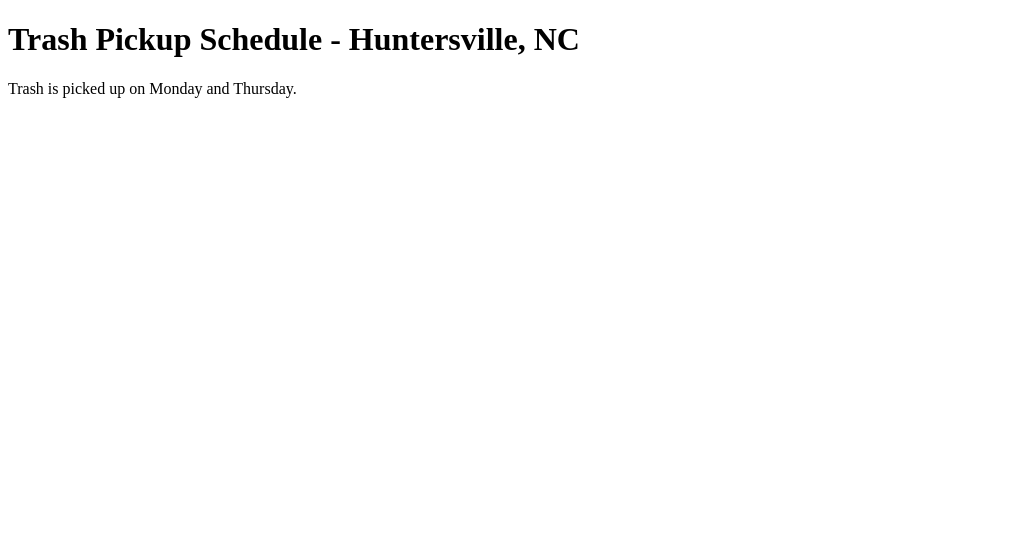
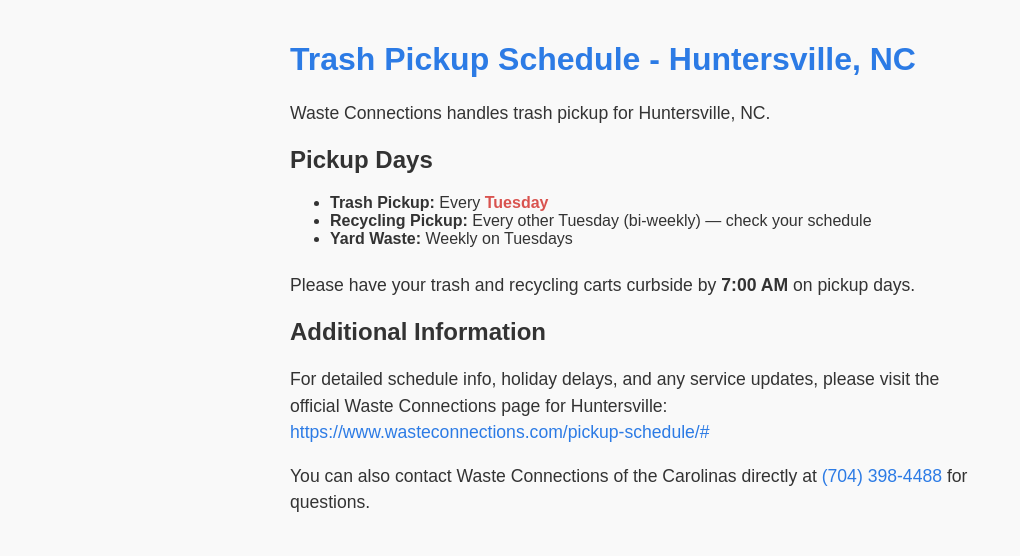
Before and after one commit to heltonbrian1274/trash-schedule-fixed, a plain HTML site: page cities/huntersville.html in a window 1280 px wide. Shown: the whole page, without its empty margins (0-1020 px from the left). Drawn offline with Linux system fonts and the light colour scheme.

Commit message:
Update huntersville.html

```diff
--- a/cities/huntersville.html
+++ b/cities/huntersville.html
@@ -1 +1,64 @@
-<!DOCTYPE html><html><head><title>Huntersville Trash Pickup</title></head><body><h1>Trash Pickup Schedule - Huntersville, NC</h1><p>Trash is picked up on Monday and Thursday.</p></body></html>
+<!DOCTYPE html>
+<html lang="en">
+<head>
+  <meta charset="UTF-8" />
+  <meta name="viewport" content="width=device-width, initial-scale=1" />
+  <title>Huntersville Trash Pickup Schedule</title>
+  <style>
+    body {
+      font-family: Arial, sans-serif;
+      padding: 20px;
+      max-width: 700px;
+      margin: auto;
+      background-color: #f9f9f9;
+      color: #333;
+    }
+    h1 {
+      color: #2c7be5;
+    }
+    p {
+      font-size: 1.1rem;
+      line-height: 1.5;
+    }
+    .important {
+      font-weight: bold;
+      color: #d9534f;
+    }
+    a {
+      color: #2c7be5;
+      text-decoration: none;
+    }
+    a:hover {
+      text-decoration: underline;
+    }
+    ul {
+      margin-top: 0.5rem;
+      margin-bottom: 1.5rem;
+    }
+  </style>
+</head>
+<body>
+  <h1>Trash Pickup Schedule - Huntersville, NC</h1>
+  <p>
+    Waste Connections handles trash pickup for Huntersville, NC.
+  </p>
+  <h2>Pickup Days</h2>
+  <ul>
+    <li><strong>Trash Pickup:</strong> Every <span class="important">Tuesday</span></li>
+    <li><strong>Recycling Pickup:</strong> Every other Tuesday (bi-weekly) — check your schedule</li>
+    <li><strong>Yard Waste:</strong> Weekly on Tuesdays</li>
+  </ul>
+  <p>
+    Please have your trash and recycling carts curbside by <strong>7:00 AM</strong> on pickup days.
+  </p>
+  <h2>Additional Information</h2>
+  <p>
+    For detailed schedule info, holiday delays, and any service updates, please visit the official Waste Connections page for Huntersville:
+    <br />
+    <a href="https://www.wasteconnections.com/pickup-schedule/#" target="_blank" rel="noopener noreferrer">https://www.wasteconnections.com/pickup-schedule/#</a>
+  </p>
+  <p>
+    You can also contact Waste Connections of the Carolinas directly at <a href="tel:7043984488">(704) 398-4488</a> for questions.
+  </p>
+</body>
+</html>
```
